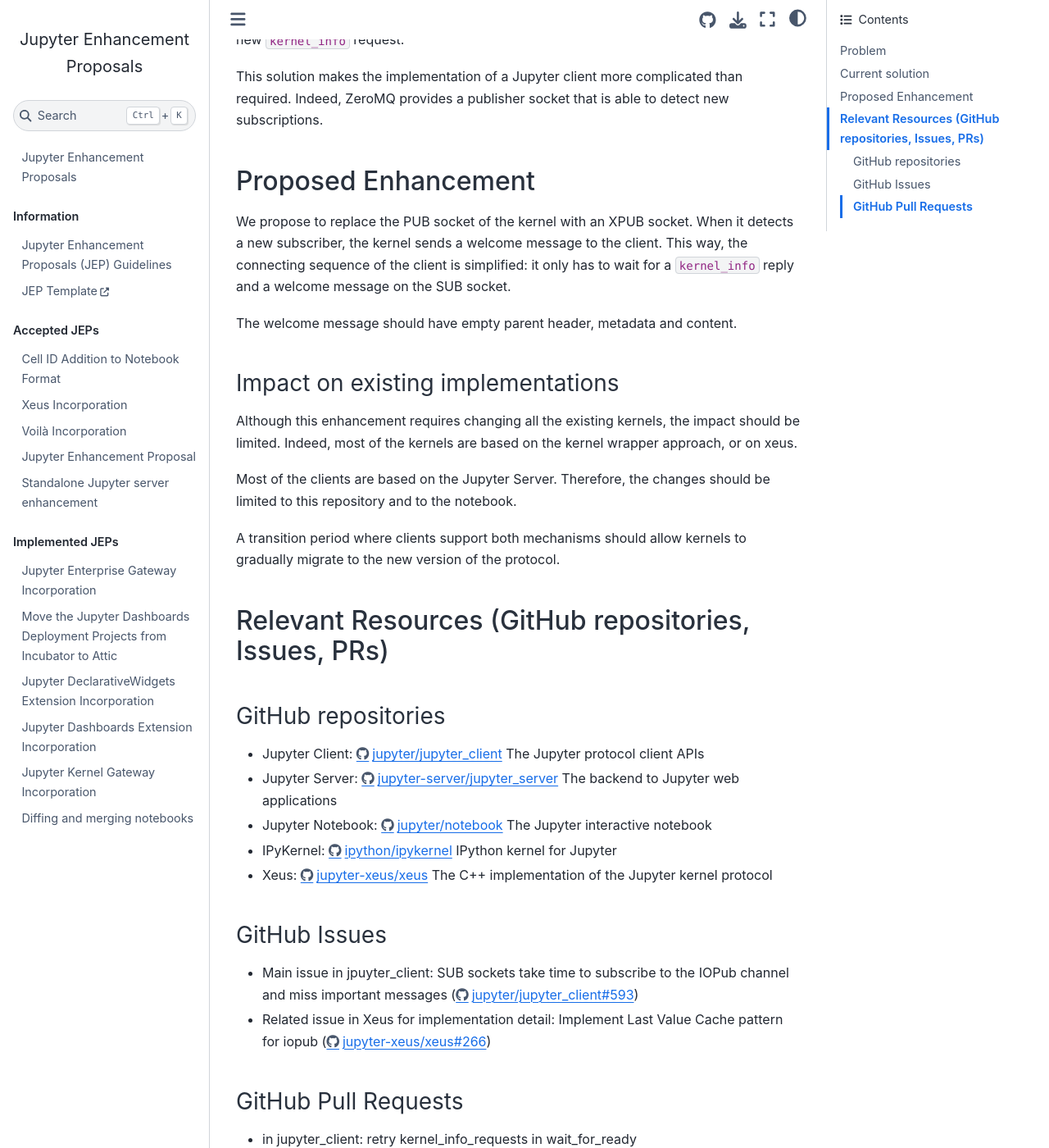
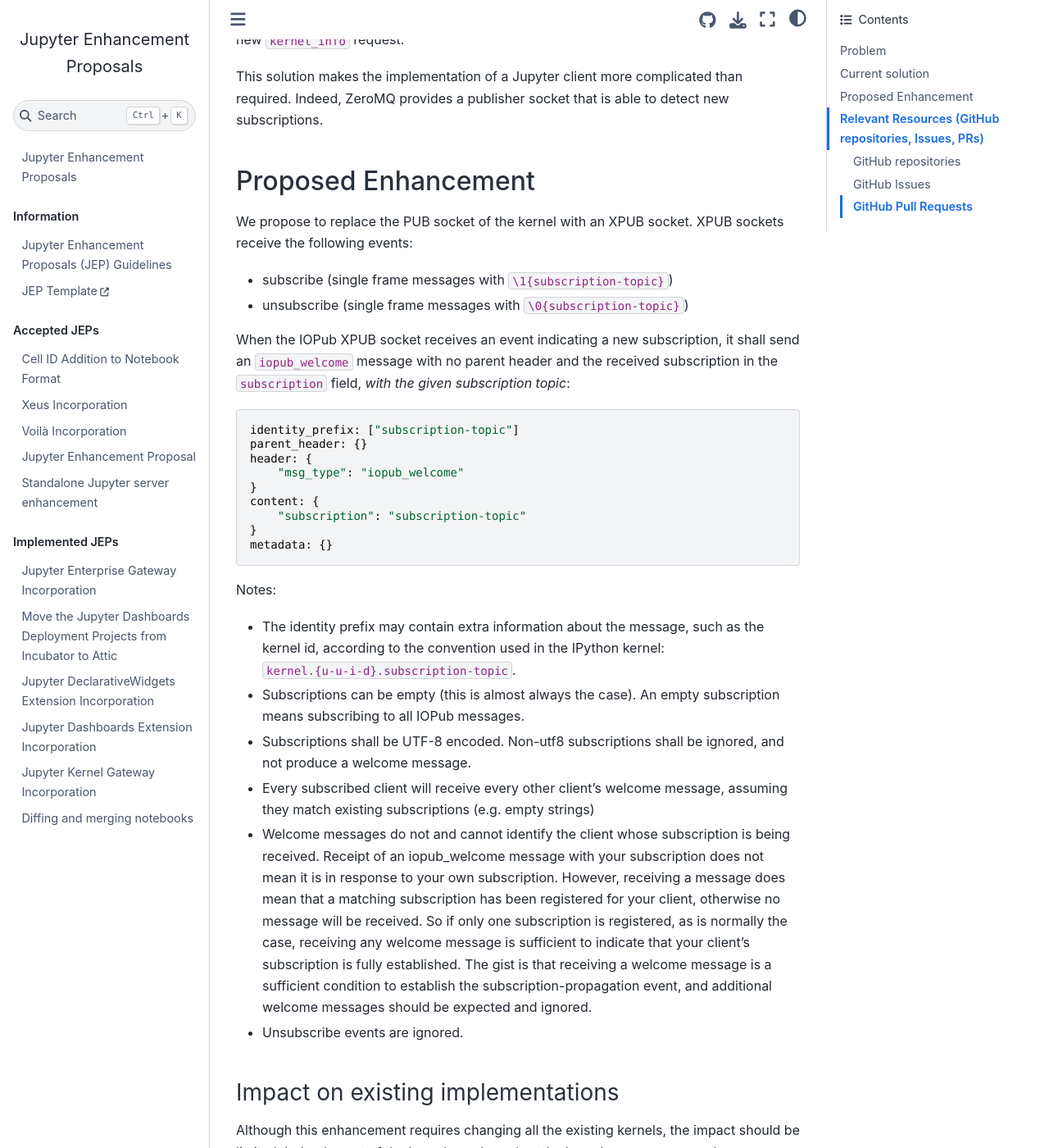
Before and after one commit to jupyter/enhancement-proposals, a Jupyter Book: the page built from jupyter-xpub/jupyter-xpub.md, in a window 1280 px wide and 1400 px high, scrolled down 738 px. Shown: the whole window at 82% size. Built offline with Jupyter Book 1.0.4 settings and Sphinx 7.4.7 and the Sphinx Book theme 1.1.4, drawn with Linux system fonts in a browser that asks for light colours; some of the changed text lies outside the part shown.

Commit message:
Incorporated feedbacks

````diff
--- a/jupyter-xpub/jupyter-xpub.md
+++ b/jupyter-xpub/jupyter-xpub.md
@@ -2,7 +2,7 @@
 
 ## Problem
 
-A Jupyter kernel uses a PUB socket as a broadcast channel where it publishes various messages (incoming requests, outputs, events). Any client that wants to be notified of what happens in the kernel can simply subscribe to this channel via a SUB socket. The issue with this simple PUB - SUB pattern is that the kernel has no mean to detect client subscriptions, and it will broadcast messages whether a client has subscribed or not.
+A Jupyter kernel uses a PUB socket as a broadcast channel where it publishes various messages (incoming requests, outputs, events). Any client that wants to be notified of what happens in the kernel can simply subscribe to this channel via a SUB socket. The issue with this simple PUB - SUB pattern is that **there is no simple mechanism for clients to wait for their iopub subscription to be established.**
 
 This is particularly problematic when a client needs to send a bunch of execution requests just after starting a kernel (a typical use case is the "Restart Kernel and execute all" command of Jupyter Lab, or opening a Notebook with Voilà). In that case, the client needs to ensure that its SUB socket is connected to the PUB socket of the kernel before sending any execution request, otherwise it may miss some outputs. The kernel, on its side, will not emit any event until it receives a request.
 
@@ -14,18 +14,52 @@
 
 ## Proposed Enhancement
 
-We propose to replace the PUB socket of the kernel with an XPUB socket. When it detects a new subscriber, the kernel sends a welcome message to the client. This way, the connecting sequence of the client is simplified: it only has to wait for a `kernel_info` reply and a welcome message on the SUB socket.
+We propose to replace the PUB socket of the kernel with an XPUB socket. XPUB sockets receive the following events:
+- subscribe (single frame messages with `\1{subscription-topic}`)
+- unsubscribe (single frame messages with `\0{subscription-topic}`)
 
-The welcome message should have empty parent header, metadata and content.
+When the IOPub XPUB socket receives an event indicating a new subscription, it shall send an `iopub_welcome` message with no parent header and the received
+subscription in the `subscription` field, *with the given subscription topic*:
+
+```
+identity_prefix: ["subscription-topic"]
+parent_header: {}
+header: {
+    "msg_type": "iopub_welcome"
+}
+content: {
+    "subscription": "subscription-topic"
+}
+metadata: {}
+```
+
+Notes:
+
+- The identity prefix may contain extra information about the message, such as the kernel id, according to the convention used in the IPython kernel:
+```kernel.{u-u-i-d}.subscription-topic```.
+- Subscriptions can be empty (this is almost always the case). An empty subscription means subscribing to all IOPub messages.
+- Subscriptions shall be UTF-8 encoded. Non-utf8 subscriptions shall be ignored, and not produce a welcome message.
+- Every subscribed client will receive every other client's welcome message, assuming they match existing subscriptions (e.g. empty strings)
+- Welcome messages do not and cannot identify the client whose subscription is being received. Receipt of an iopub_welcome message with your subscription does not mean it is in response to your own subscription. However, receiving a message does mean that a matching subscription has been registered for your client, otherwise no message will be received. So if only one subscription is registered, as is normally the case, receiving any welcome message is sufficient to indicate that your client's subscription is fully established. The gist is that receiving a welcome message is a sufficient condition to establish the subscription-propagation event, and additional welcome messages should be expected and ignored.
+- Unsubscribe events are ignored.
 
 ### Impact on existing implementations
 
 Although this enhancement requires changing all the existing kernels, the impact should be limited. Indeed, most of the kernels are based on the kernel wrapper approach, or on xeus.
 
-Most of the clients are based on the Jupyter Server. Therefore,
-the changes should be limited to this repository and to the notebook.
+Regarding clients, this change is backward-incompatible only when they start assuming a welcome message will come. Clients not aware of
+the new message will just get an unrecognized iopub message they can safely ignore.
 
-A transition period where clients support both mechanisms should allow kernels to gradually migrate to the new version of the protocol.
+Most of the clients are based on the Jupyter Server. Therefore, the changes should be limited to this repository and to the notebook. The new
+recommended starting procedure is:
+
+1. always probe with a single `kernel_info_request` (required for protocol adaptation)
+2. check protocol version in reply
+    i. if welcome message is supported, wait for it on iopub
+    ii. if not:
+        a. use current request & wait loop (recommended, especially for current clients that already have this implemented)
+        b. accept and warn about possible loss of early iopub messages for 'old' kernels ((increasingly common over time as protocol updates can be more safely assumed, especially for new clients
+
 
 ## Relevant Resources (GitHub repositories, Issues, PRs)
 
@@ -44,7 +78,7 @@
 
 ### GitHub Issues
 
-- Main issue in jpuyter_client: SUB sockets take time to subscribe to the IOPub channel and miss important messages (https://github.com/jupyter/jupyter_client/issues/593)
+- Main issue in jupyter_client: SUB sockets take time to subscribe to the IOPub channel and miss important messages (https://github.com/jupyter/jupyter_client/issues/593)
 - Related issue in Xeus for implementation detail: Implement Last Value Cache pattern for iopub (https://github.com/jupyter-xeus/xeus/issues/266)
 
 ### GitHub Pull Requests
````
